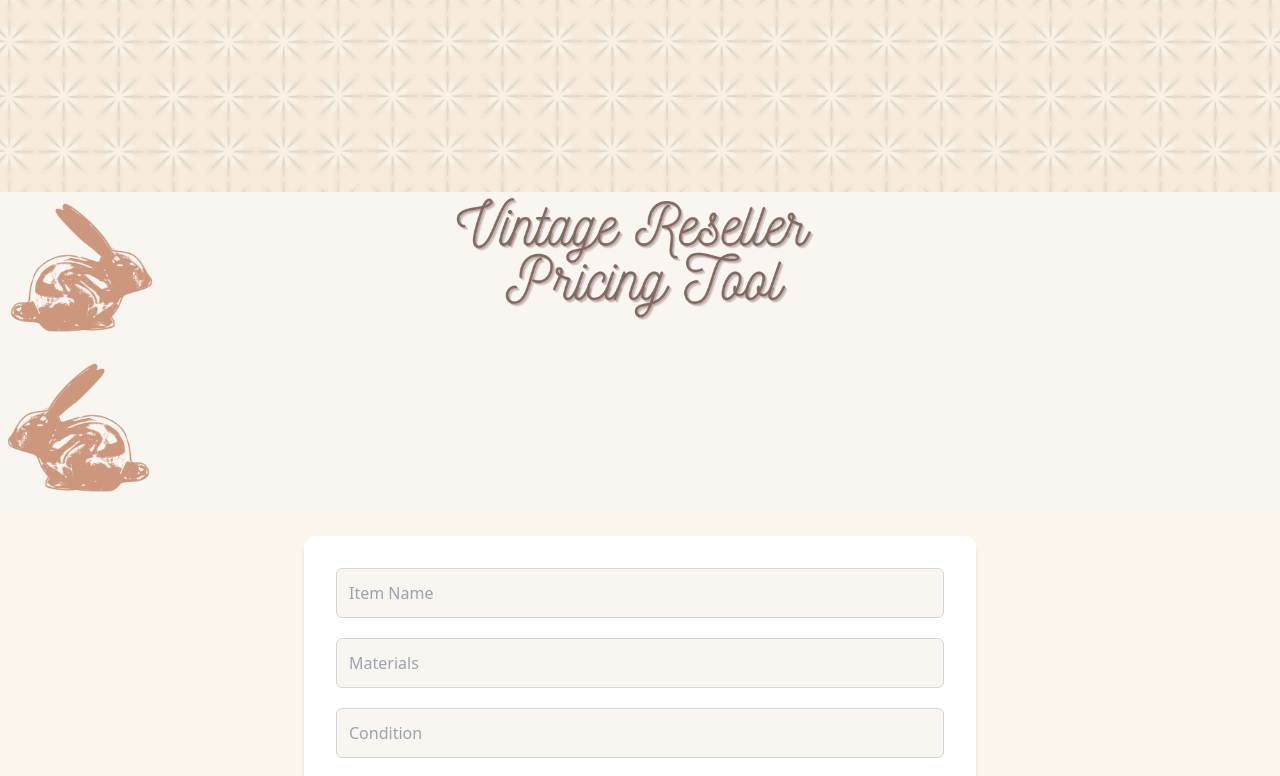
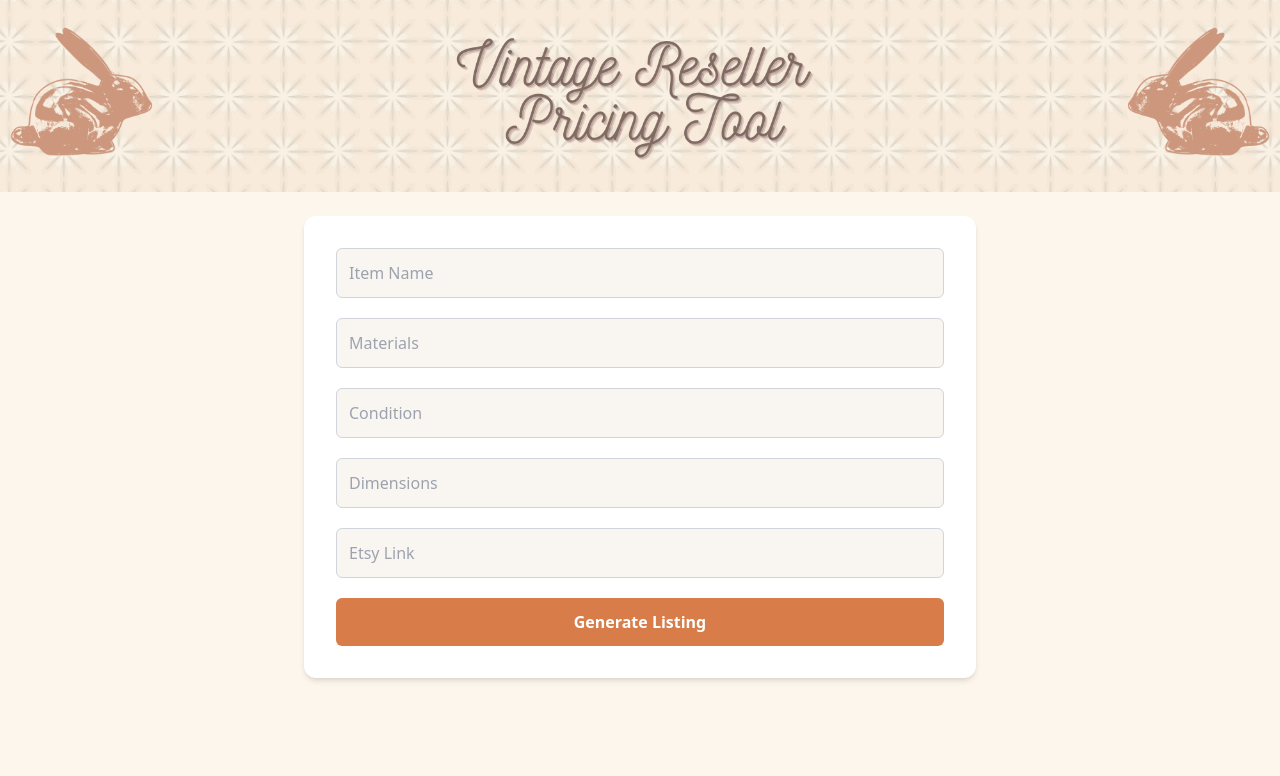
Before and after one commit to hisarahill/vintagepricer, a Next.js app: page / in a window 1280 px wide. Shown: the top 776 px of the page. Built offline with nearby package versions, Linux system fonts and the light colour scheme.

Commit message:
Update page.jsx

```diff
--- a/app/page.jsx
+++ b/app/page.jsx
@@ -72,17 +72,18 @@ export default function Home() {
         <div className="absolute inset-0 flex items-center justify-center">
           <img src="/header.png" alt="Vintage Reseller Pricing Tool" className="h-32 object-contain" />
         </div>
-       <img
+        <img
   src="/bunnyleft.png"
   alt="Left Bunny"
-  className="h-28 md:h-40 w-auto"
+  className="absolute left-0 top-1/2 transform -translate-y-1/2 h-28 md:h-40 w-auto"
 />
 
 <img
   src="/bunnyright.png"
   alt="Right Bunny"
-  className="h-28 md:h-40 w-auto"
+  className="absolute right-0 top-1/2 transform -translate-y-1/2 h-28 md:h-40 w-auto"
 />
+
 
       </div>
 
```
